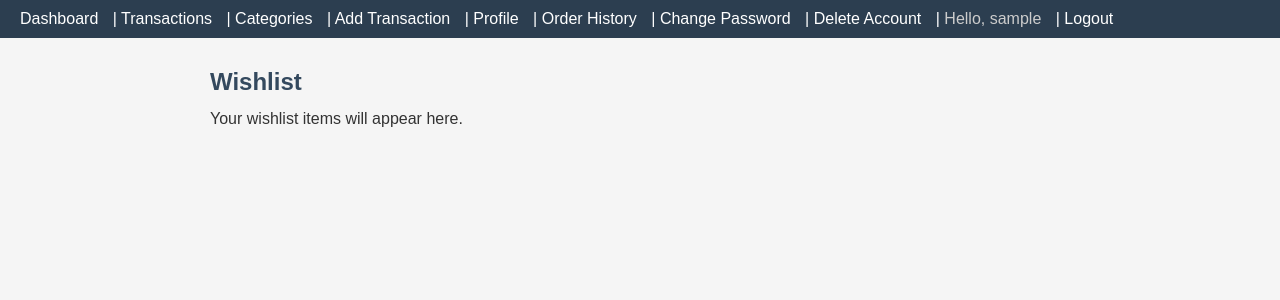
After one commit to rajpaladiya2004/Personal-Finance-Tracker, a Django app: page /wishlist/ in a window 1280 px wide. The commit adds this page. Shown: the top 300 px of the page. Run offline with Django 4.2, Linux system fonts and the light colour scheme; the visitor is signed in with stand-in values (Sample User, id 1).

Commit message:
finalize wishlist placeholder page

```diff
--- a/expenses/urls.py
+++ b/expenses/urls.py
@@ -40,6 +40,7 @@ urlpatterns = [
     path('delete-account/', views.delete_account, name='delete_account'),
     path('delete-account/confirm/', views.delete_account, name='delete_account_confirm'),
     path('order-history/', views.order_history, name='order_history'),
+    path('wishlist/', views.wishlist, name='wishlist'),
     path('profile/', views.profile, name='profile'),
     path('category/add/', views.add_category, name='add_category'),
     path('category/', views.category_list, name='category_list'),
--- a/expenses/views.py
+++ b/expenses/views.py
@@ -76,6 +76,11 @@ def delete_account(request):
 @login_required
 def order_history(request):
     return render(request, 'expenses/order_history.html')
+
+
+@login_required
+def wishlist(request):
+    return render(request, 'expenses/wishlist.html')
 
 
 @login_required
--- a/templates/expenses/dashboard.html
+++ b/templates/expenses/dashboard.html
@@ -17,6 +17,10 @@
     <h2>Danger Zone</h2>
     <p>This action is permanent and cannot be undone.</p>
     <p><a href="{% url 'expenses:delete_account' %}">Delete Account</a></p>
+
+    <h2>Orders</h2>
+    <p>View your past orders here.</p>
+    <p><a href="{% url 'expenses:order_history' %}">Order History</a></p>
 
     <div class="summary-boxes">
         <div class="summary-box income">
--- /dev/null
+++ b/templates/expenses/wishlist.html
@@ -0,0 +1,8 @@
+{% extends 'base.html' %}
+
+{% block title %}Wishlist - Personal Finance Tracker{% endblock %}
+
+{% block content %}
+    <h2>Wishlist</h2>
+    <p>Your wishlist items will appear here.</p>
+{% endblock %}
```
